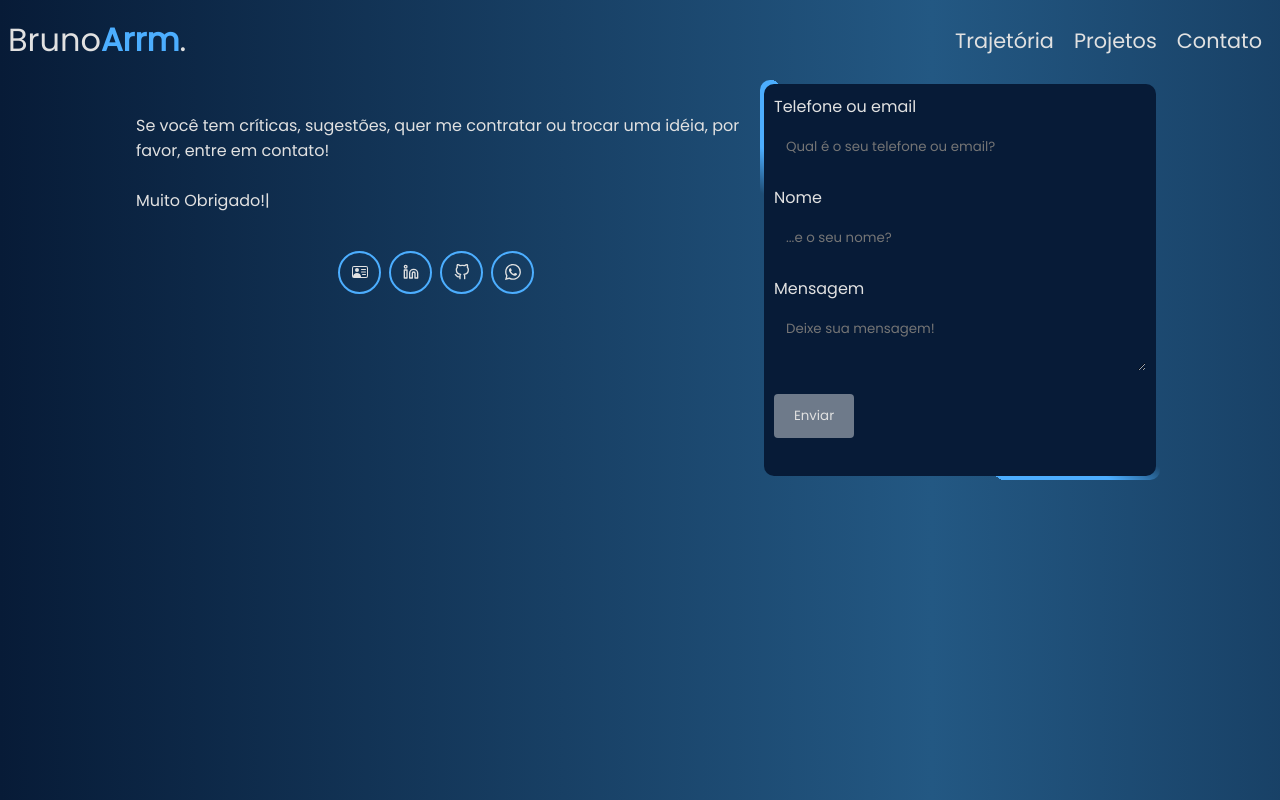
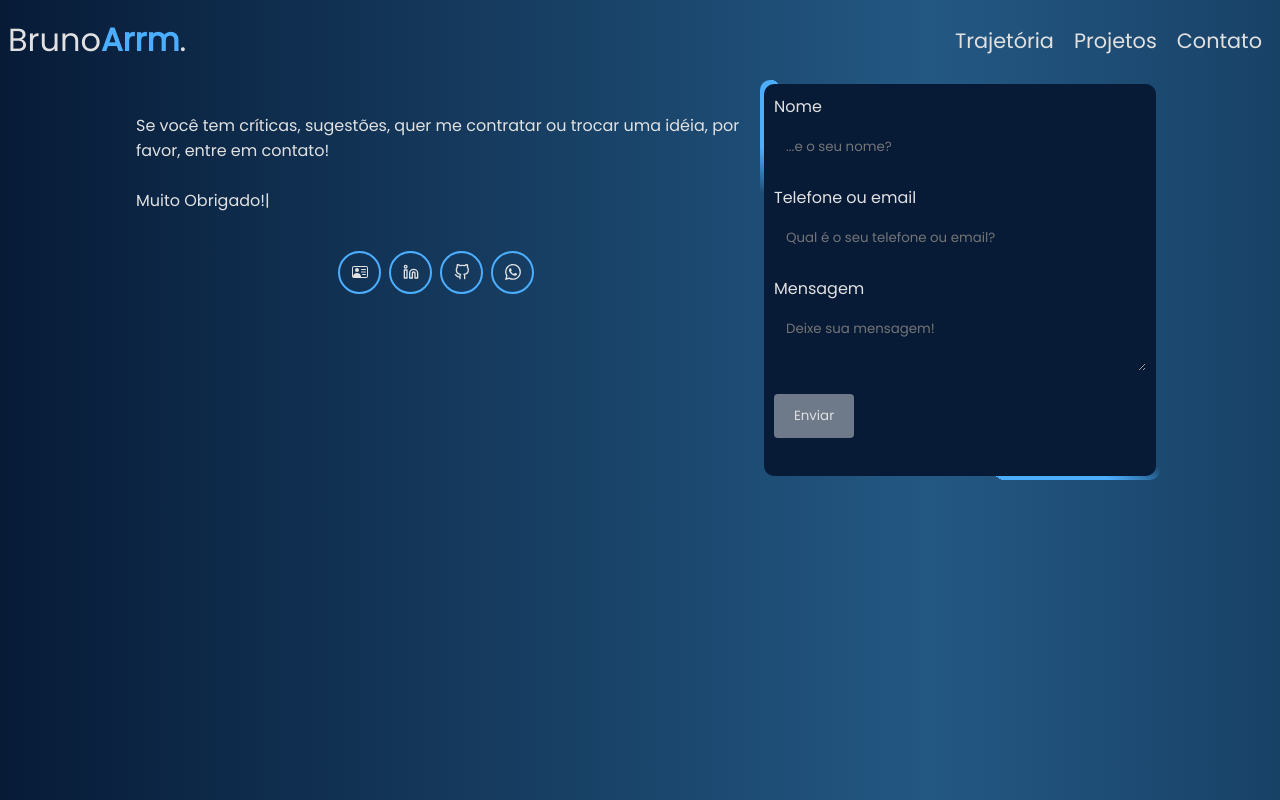
Before and after one commit to bruno-arruda-dev/portfolio-bruno, a Next.js app: page /Contact in a window 1280 px wide. Built offline with nearby package versions, Linux system fonts and the light colour scheme.

Commit message:
Ordem dos campos alterada no input.

```diff
--- a/src/components/EmailForm/EmailForm.tsx
+++ b/src/components/EmailForm/EmailForm.tsx
@@ -35,7 +35,7 @@ const EmailForm = () => {
             setIsVisible('fail');
         } else {
             try {
-                const response = await axios.post(URL , {
+                const response = await axios.post(URL, {
                     name: campos.nome,
                     contact: campos.email,
                     message: campos.mensagem,
@@ -65,15 +65,16 @@ const EmailForm = () => {
 
             <div className={styles.emailForm}>
                 <form className={styles.formContainer} onSubmit={handleSubmit}>
-				                    <div className={styles.inputContainer}>
-                        <label htmlFor="email">Telefone ou email</label>
-                        <input type="text" id="email" name="email" placeholder="Qual é o seu telefone ou email?" onChange={handleInputChange} />
+
+                    <div className={styles.inputContainer}>
+                        <label htmlFor="nome">Nome</label>
+                        <input type="text" id="nome" name="nome" placeholder="...e o seu nome?" onChange={handleInputChange} />
                         <div className={styles.line} />
                     </div>
 
                     <div className={styles.inputContainer}>
-                        <label htmlFor="nome">Nome</label>
-                        <input type="text" id="nome" name="nome" placeholder="...e o seu nome?" onChange={handleInputChange} />
+                        <label htmlFor="email">Telefone ou email</label>
+                        <input type="text" id="email" name="email" placeholder="Qual é o seu telefone ou email?" onChange={handleInputChange} />
                         <div className={styles.line} />
                     </div>
 
```
